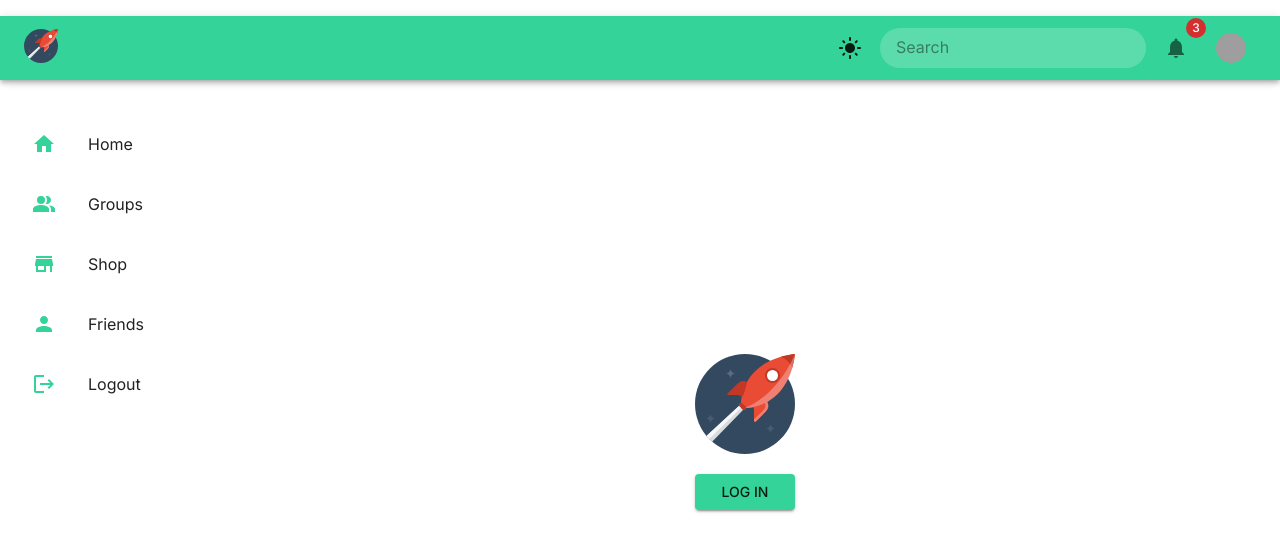
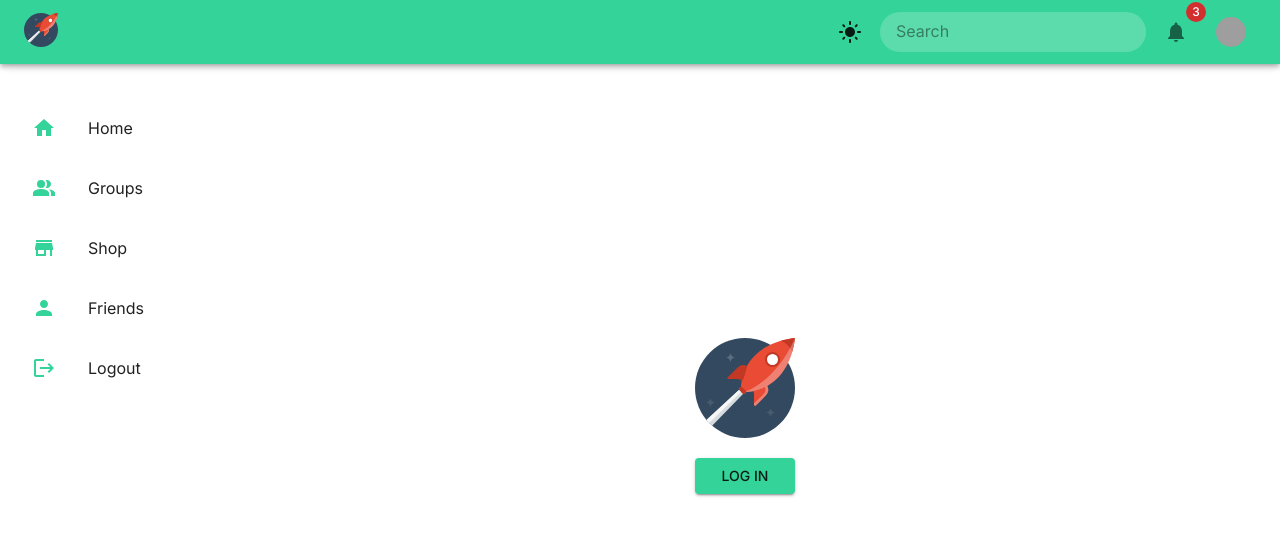
Before and after one commit to basitkorai/social-media-app, a React (Vite) app: page /profile#/login in a window 1280 px wide. Shown: the top 552 px of the page. Built offline with nearby package versions, Linux system fonts and the light colour scheme; grey boxes are pictures that could not be loaded.

Commit message:
fix: padding top decreased

```diff
--- a/src/pages/Layout.jsx
+++ b/src/pages/Layout.jsx
@@ -16,7 +16,6 @@ const Layout = () => {
         color="text.primary"
         sx={{
           margin: '0',
-          paddingTop: '1rem',
           paddingBottom: '4rem',
         }}
       >
```
